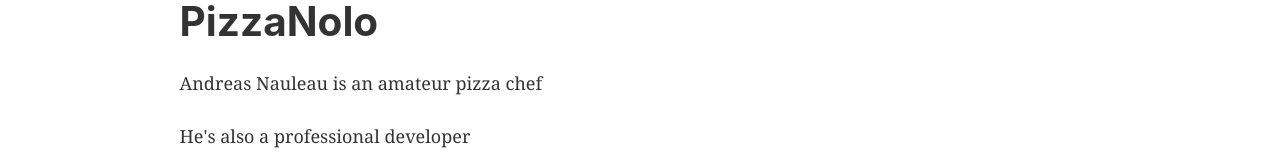
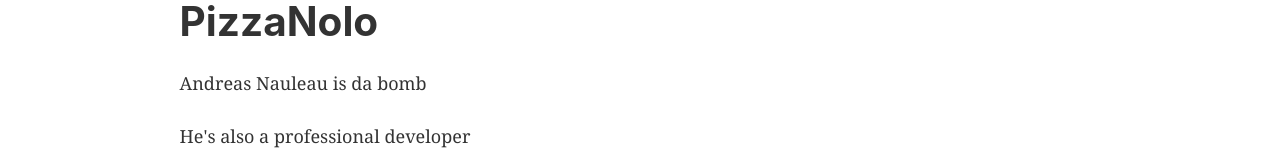
Before and after one commit to anauleau/pizzanolo, a Gatsby site: page / in a window 1280 px wide. Shown: the part 123-283 px from the top of the page. Built offline with nearby package versions, Linux system fonts and the light colour scheme; Gatsby itself is replaced by a stand-in of ours.

Commit message:
test change

```diff
--- a/src/pages/index.js
+++ b/src/pages/index.js
@@ -8,7 +8,7 @@
   <Layout>
     <SEO title="Home" />
     <h1>PizzaNolo</h1>
-    <p>Andreas Nauleau  is an amateur pizza chef</p>
+    <p>Andreas Nauleau is da bomb</p>
     <p>He's also a professional developer</p>
   </Layout>
 )
```
